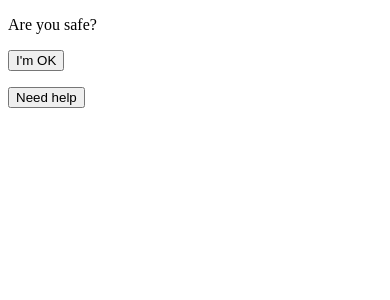
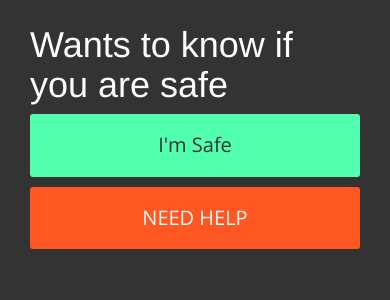
Before and after one commit to faaarmer/govhack15, a PHP site: page /m/index.html in a window 390 px wide. Shown: the top 300 px of the page. Run offline with PHP 8.4, Linux system fonts and the light colour scheme; some libraries are stand-ins or nearby versions.

Commit message:
Mobile Styling

```diff
--- /dev/null
+++ b/assets/stylesheets/_mobile.scss
@@ -0,0 +1,28 @@
+body#locator-page {
+	background-color: $light-black;
+}
+
+.main-text {
+	color: #fcfcfc;
+}
+
+.ok_button, .help_button {
+	-webkit-border-radius: 3;
+  	-moz-border-radius: 3;
+  	border-radius: 3px;
+  	font-size: 20px;
+  	background: #41a4f4;
+  	padding: 15px 30px 15px 30px;
+  	text-decoration: none;
+  	border-color: transparent;
+    font-family: $font-family;
+}
+
+.ok_button {
+	background-color: $main-color;
+}
+
+.help_button {
+	background-color: #ff5722;
+  color: #fcfcfc;
+}
--- a/assets/stylesheets/style.css
+++ b/assets/stylesheets/style.css
@@ -227,4 +227,28 @@ body#login-page {
         background-color: #52ffaf;
         color: #484848; }
 
+body#locator-page {
+  background-color: #333333; }
+
+.main-text {
+  color: #fcfcfc; }
+
+.ok_button, .help_button {
+  -webkit-border-radius: 3;
+  -moz-border-radius: 3;
+  border-radius: 3px;
+  font-size: 20px;
+  background: #41a4f4;
+  padding: 15px 30px 15px 30px;
+  text-decoration: none;
+  border-color: transparent;
+  font-family: "Open Sans", "Helvetica Neue", sans-serif; }
+
+.ok_button {
+  background-color: #52ffaf; }
+
+.help_button {
+  background-color: #ff5722;
+  color: #fcfcfc; }
+
 /*# sourceMappingURL=style.css.map */
--- a/assets/stylesheets/style.scss
+++ b/assets/stylesheets/style.scss
@@ -200,13 +200,6 @@ html, body {
     }
 }
 
-
-
-
-
-
-
-
 @import 'forms';
-// Login styles
 @import 'login';
+@import 'mobile';
--- a/m/index.html
+++ b/m/index.html
@@ -6,12 +6,15 @@
   	<script type="text/javascript" src="http://maps.google.com/maps/api/js?sensor=false"></script>
   	<script type="text/javascript" src="../assets/js/locator_page.js"></script>
 
-
     <meta charset="UTF-8" />
     <meta http-equiv="X-UA-Compatible" content="IE=edge,chrome=1">
     <meta name="viewport" content="width=device-width, initial-scale=1.0">
     <meta name="description" content="GovHack 2015 Brisbane - Project Naya" />
     <meta name="keywords" content="govhack, open source, govhackbne" />
+    <link rel="stylesheet" type="text/css" href="../assets/stylesheets/style.css">
+    <link rel="stylesheet" href="https://maxcdn.bootstrapcdn.com/font-awesome/4.3.0/css/font-awesome.min.css">
+    <link rel="stylesheet" href="https://maxcdn.bootstrapcdn.com/bootstrap/3.3.5/css/bootstrap.min.css">
+    <link rel="stylesheet" href="https://maxcdn.bootstrapcdn.com/bootstrap/3.3.5/js/bootstrap.min.js">
     <!-- <link rel="shortcut icon" href="../favicon.ico"> -->
     <!--[if lte IE 8]>
     <link rel="stylesheet" href="http://libs.cartocdn.com/cartodb.js/v2/themes/css/cartodb.ie.css" />
@@ -20,11 +23,16 @@
   </head>
 
     <body id="locator-page">
-      <p>Are you safe?</p>
-        <input type="hidden" class="lat" name="lat" id="lat"/>
-        <input type="hidden" class="lon" name="lon" id="lon"/>
-        <p><button class="ok_button">I'm OK</button></p>
-        <p><button class="help_button">Need help</button></p>
+    <div class="container">
+        <div class="row">
+            <div class="col-md-6 col-md-offset-3">
+                <h1 class="main-text">Wants to know if you are safe</h1>
+                <input type="hidden" class="lat" name="lat" id="lat"/>
+                <input type="hidden" class="lon" name="lon" id="lon"/>
+                <p><button class="ok_button btn-block">I'm Safe</button></p>
+                <p><button class="help_button btn-block">NEED HELP</button></p>
+            </div>
+        </div>
     </body>
 
     <script>
```
Also changed, not shown: m/style.css (added, +26 -0 lines), 1 other file.
